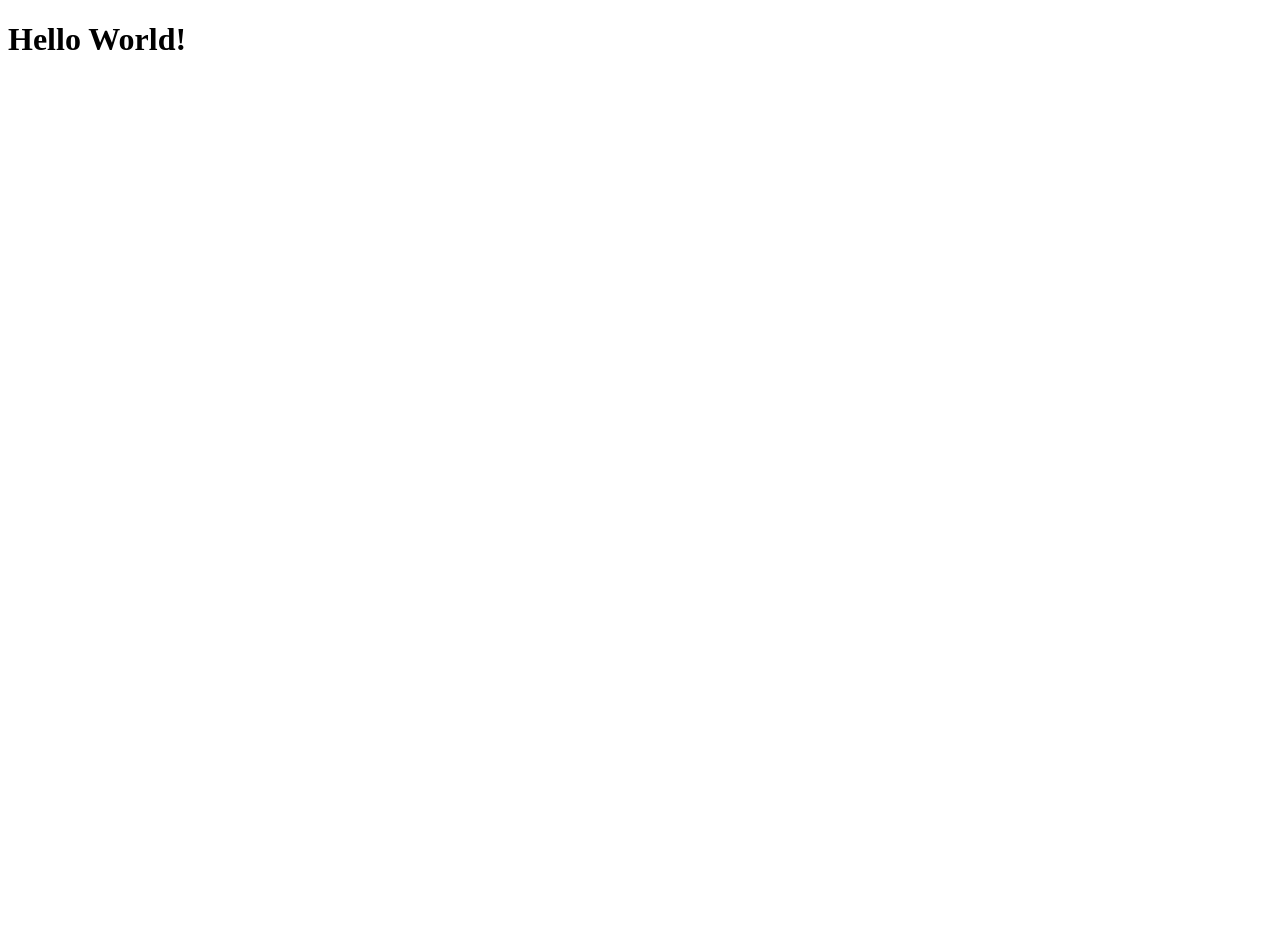
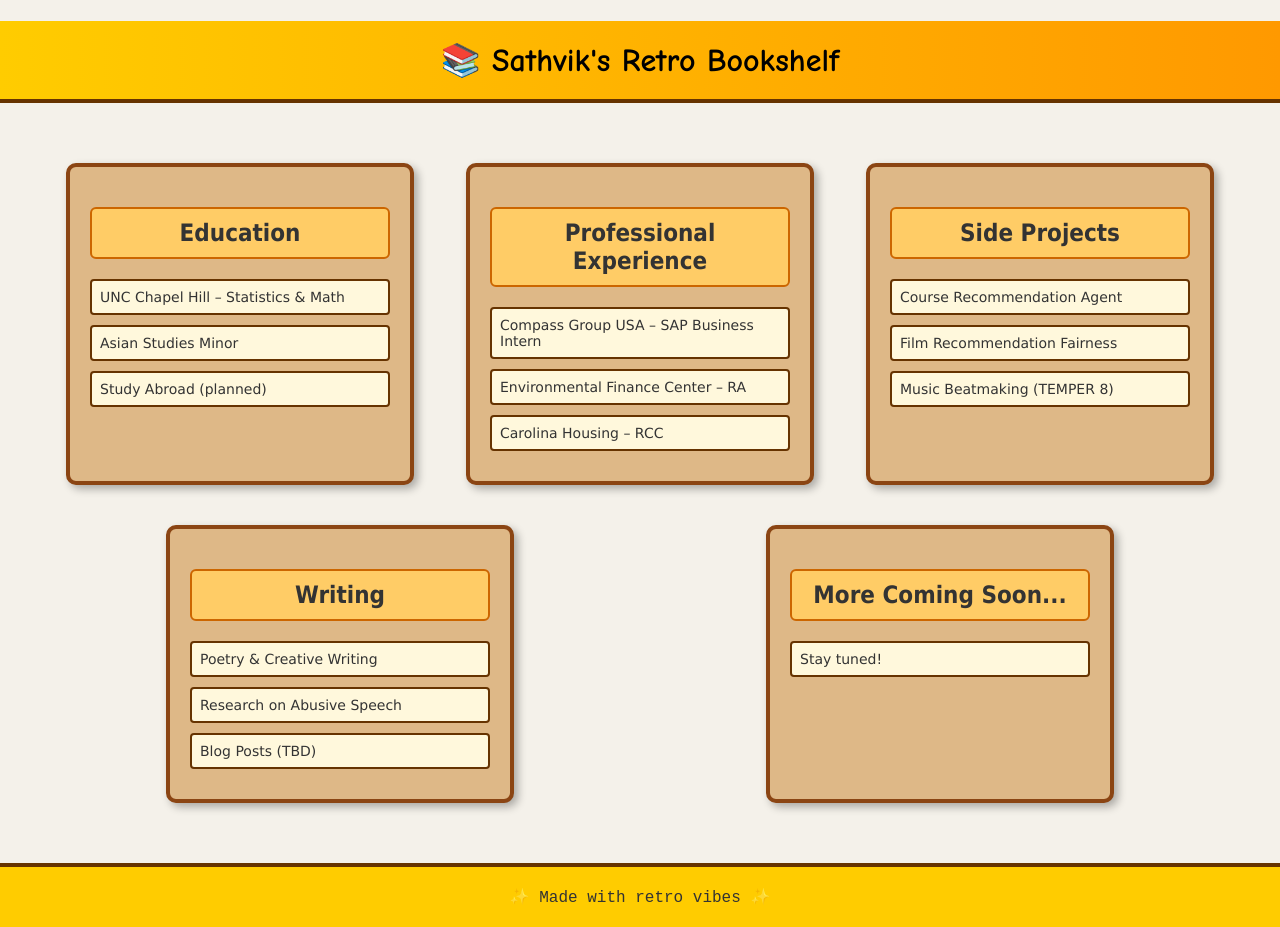
Before and after one commit to sathchat/sathchat.github.io, a plain HTML site: page index.html in a window 1280 px wide. Before the commit the page ends 800 px from the top, so only its background shows below. Drawn offline with Linux system fonts and the light colour scheme.

Commit message:
Update index.html

```diff
--- a/index.html
+++ b/index.html
@@ -1,9 +1,102 @@
 <!DOCTYPE html>
 <html>
 <head>
-  <title>My GitHub Site</title>
+  <title>Sathvik's Retro Bookshelf</title>
+  <style>
+    body {
+      background-color: #f4f1ea;
+      font-family: 'Verdana', sans-serif;
+      color: #333;
+      margin: 0;
+      padding: 0;
+    }
+    h1 {
+      text-align: center;
+      padding: 20px;
+      background: linear-gradient(to right, #ffcc00, #ff9900);
+      color: #000;
+      border-bottom: 4px solid #663300;
+      font-family: 'Comic Sans MS', cursive, sans-serif;
+    }
+    .bookshelf {
+      display: flex;
+      justify-content: space-around;
+      flex-wrap: wrap;
+      margin: 40px;
+    }
+    .shelf {
+      background-color: #deb887;
+      border: 4px solid #8b4513;
+      border-radius: 10px;
+      width: 300px;
+      padding: 20px;
+      margin: 20px;
+      box-shadow: 4px 4px 8px rgba(0,0,0,0.3);
+    }
+    .shelf h2 {
+      text-align: center;
+      background-color: #ffcc66;
+      padding: 10px;
+      border-radius: 6px;
+      border: 2px solid #cc6600;
+      font-family: 'Tahoma', sans-serif;
+    }
+    .book {
+      background-color: #fff8dc;
+      border: 2px solid #663300;
+      border-radius: 4px;
+      margin: 10px 0;
+      padding: 8px;
+      font-size: 14px;
+      cursor: pointer;
+      transition: background 0.2s;
+    }
+    .book:hover {
+      background-color: #ffeb99;
+    }
+    footer {
+      text-align: center;
+      padding: 20px;
+      background-color: #ffcc00;
+      border-top: 4px solid #663300;
+      font-family: 'Courier New', monospace;
+    }
+  </style>
 </head>
 <body>
-  <h1>Hello World!</h1>
+  <h1>📚 Sathvik's Retro Bookshelf</h1>
+  <div class="bookshelf">
+    <div class="shelf">
+      <h2>Education</h2>
+      <div class="book">UNC Chapel Hill – Statistics & Math</div>
+      <div class="book">Asian Studies Minor</div>
+      <div class="book">Study Abroad (planned)</div>
+    </div>
+    <div class="shelf">
+      <h2>Professional Experience</h2>
+      <div class="book">Compass Group USA – SAP Business Intern</div>
+      <div class="book">Environmental Finance Center – RA</div>
+      <div class="book">Carolina Housing – RCC</div>
+    </div>
+    <div class="shelf">
+      <h2>Side Projects</h2>
+      <div class="book">Course Recommendation Agent</div>
+      <div class="book">Film Recommendation Fairness</div>
+      <div class="book">Music Beatmaking (TEMPER 8)</div>
+    </div>
+    <div class="shelf">
+      <h2>Writing</h2>
+      <div class="book">Poetry & Creative Writing</div>
+      <div class="book">Research on Abusive Speech</div>
+      <div class="book">Blog Posts (TBD)</div>
+    </div>
+    <div class="shelf">
+      <h2>More Coming Soon...</h2>
+      <div class="book">Stay tuned!</div>
+    </div>
+  </div>
+  <footer>
+    ✨ Made with retro vibes ✨
+  </footer>
 </body>
 </html>
```
